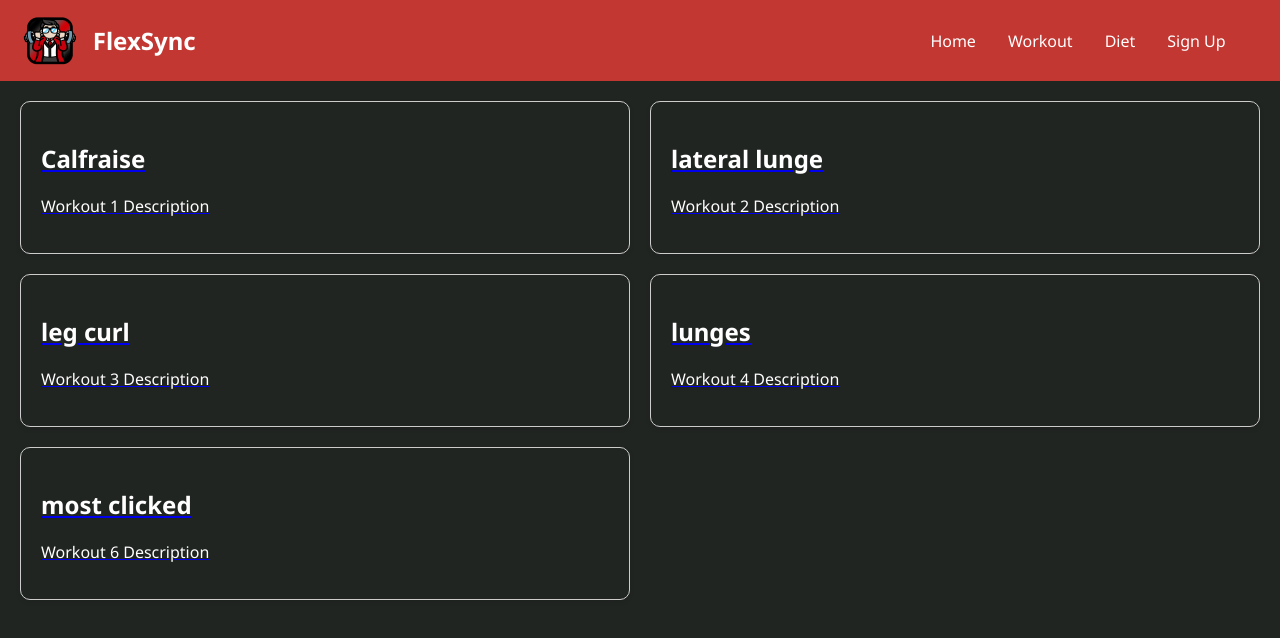
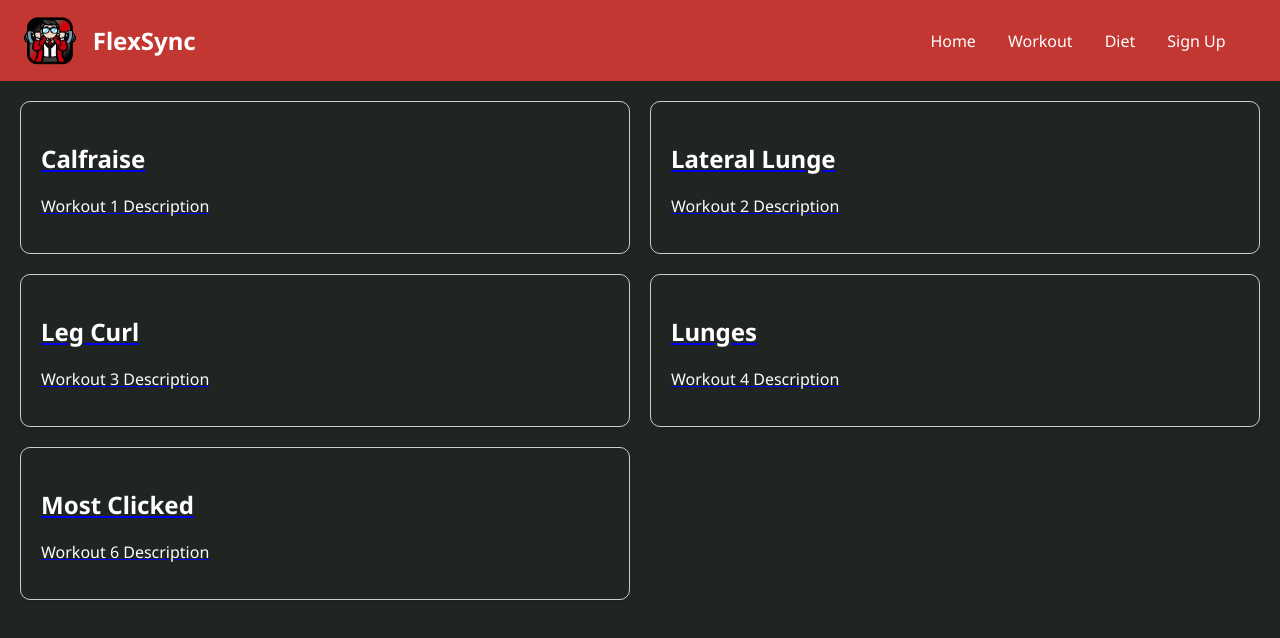
Before and after one commit to https-nyx/FlexSync-Web, a React (Vite) app: page /workout/Legs in a window 1280 px wide. Shown: the top 638 px of the page. Built offline with nearby package versions, Linux system fonts and the light colour scheme.

Commit message:
Little Workout Ediits

```diff
--- a/src/Components/Workout-Components/Arms.jsx
+++ b/src/Components/Workout-Components/Arms.jsx
@@ -11,19 +11,19 @@ const Arms = () => {
           </Link>
           <Link to="/workout/abs/hammercurl">
       <div className={WorkoutStyle["workoutCard"]}>
-          <h2 className={WorkoutStyle["workoutText"]}>hammer curl</h2>
+          <h2 className={WorkoutStyle["workoutText"]}>Hammer Curl</h2>
           <p className={WorkoutStyle["workoutText"]}>Workout 2 Description</p>
       </div>
           </Link>
           <Link to="/workout/abs/overheadpress">
       <div className={WorkoutStyle["workoutCard"]}>
-        <h2 className={WorkoutStyle["workoutText"]}>overhead press</h2>
+        <h2 className={WorkoutStyle["workoutText"]}>Overhead Press</h2>
           <p className={WorkoutStyle["workoutText"]}>Workout 3 Description</p>
       </div>
           </Link>
           <Link to="/workout/abs/pushup">
       <div className={WorkoutStyle["workoutCard"]}>
-          <h2 className={WorkoutStyle["workoutText"]}>pushup</h2>
+          <h2 className={WorkoutStyle["workoutText"]}>Pushup</h2>
           <p className={WorkoutStyle["workoutText"]}>Workout 4 Description</p>
       </div>
           </Link>
--- a/src/Components/Workout-Components/Back.jsx
+++ b/src/Components/Workout-Components/Back.jsx
@@ -17,7 +17,7 @@ const Back = () => {
           </Link>
           <Link to="/workout/back/cobrastretch">
       <div className={WorkoutStyle["workoutCard"]}>
-          <h2 className={WorkoutStyle["workoutText"]}>Cobra stretch</h2>
+          <h2 className={WorkoutStyle["workoutText"]}>Cobra Stretch</h2>
           <p className={WorkoutStyle["workoutText"]}>Workout 3 Description</p>
       </div>
           </Link>
@@ -29,7 +29,7 @@ const Back = () => {
           </Link>
           <Link to="/workout/back">
       <div className={WorkoutStyle["workoutCard"]}>
-          <h2 className={WorkoutStyle["workoutText"]}>Most clicked</h2>
+          <h2 className={WorkoutStyle["workoutText"]}>Most Clicked</h2>
           <p className={WorkoutStyle["workoutText"]}>Most clicked description</p>
       </div>
           </Link>
--- a/src/Components/Workout-Components/Chest.jsx
+++ b/src/Components/Workout-Components/Chest.jsx
@@ -5,25 +5,25 @@ const Chest = () => {
     <div className={WorkoutStyle["workoutContainer"]}>
           <Link to="/workout/chest/dip">
       <div className={WorkoutStyle["workoutCard"]}>
-          <h2 className={WorkoutStyle["workoutText"]}>DIP</h2>
+          <h2 className={WorkoutStyle["workoutText"]}>Dip</h2>
           <p className={WorkoutStyle["workoutText"]}>Workout 1 Description</p>
       </div>
           </Link>
           <Link to="/workout/chest/dip">
       <div className={WorkoutStyle["workoutCard"]}>
-          <h2 className={WorkoutStyle["workoutText"]}>DUMBELL BENCH PRESS</h2>
+          <h2 className={WorkoutStyle["workoutText"]}>Dumbell Bench Press</h2>
           <p className={WorkoutStyle["workoutText"]}>Workout 2 Description</p>
       </div>
           </Link>
           <Link to="/workout/chest/floorpress">
       <div className={WorkoutStyle["workoutCard"]}>
-          <h2 className={WorkoutStyle["workoutText"]}>FLOOR PRESS</h2>
+          <h2 className={WorkoutStyle["workoutText"]}>Floor Press</h2>
           <p className={WorkoutStyle["workoutText"]}>Workout 3 Description</p>
       </div>
           </Link>
           <Link to="/workout/chest/inclinebenchpress">
       <div className={WorkoutStyle["workoutCard"]}>
-          <h2 className={WorkoutStyle["workoutText"]}>INCLINE BENCH PRESS</h2>
+          <h2 className={WorkoutStyle["workoutText"]}>Incline Bench Press</h2>
           <p className={WorkoutStyle["workoutText"]}>Workout 4 Description</p>
       </div>
           </Link>
--- a/src/Components/Workout-Components/Legs.jsx
+++ b/src/Components/Workout-Components/Legs.jsx
@@ -11,25 +11,25 @@ const Legs = () => {
         </Link>
         <Link to="/workout/legs/lateralunge">
       <div className={WorkoutStyle["workoutCard"]}>
-          <h2 className={WorkoutStyle["workoutText"]}>lateral lunge</h2>
+          <h2 className={WorkoutStyle["workoutText"]}>Lateral Lunge</h2>
           <p className={WorkoutStyle["workoutText"]}>Workout 2 Description</p>
       </div>
         </Link>
         <Link to="/workout/legs/legcurl">
       <div className={WorkoutStyle["workoutCard"]}>
-          <h2 className={WorkoutStyle["workoutText"]}>leg curl</h2>
+          <h2 className={WorkoutStyle["workoutText"]}>Leg Curl</h2>
           <p className={WorkoutStyle["workoutText"]}>Workout 3 Description</p>
       </div>
         </Link>
         <Link to="/workout/legs/lunges">
       <div className={WorkoutStyle["workoutCard"]}>
-          <h2 className={WorkoutStyle["workoutText"]}>lunges</h2>
+          <h2 className={WorkoutStyle["workoutText"]}>Lunges</h2>
           <p className={WorkoutStyle["workoutText"]}>Workout 4 Description</p>
       </div>
         </Link>
         <Link to="/workout/legs/mostclicked">
       <div className={WorkoutStyle["workoutCard"]}>
-          <h2 className={WorkoutStyle["workoutText"]}>most clicked</h2>
+          <h2 className={WorkoutStyle["workoutText"]}>Most Clicked</h2>
           <p className={WorkoutStyle["workoutText"]}>Workout 6 Description</p>
       </div>
         </Link>
```
